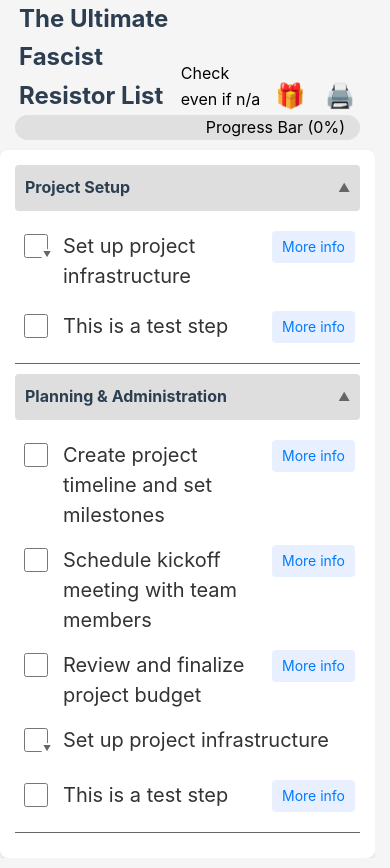
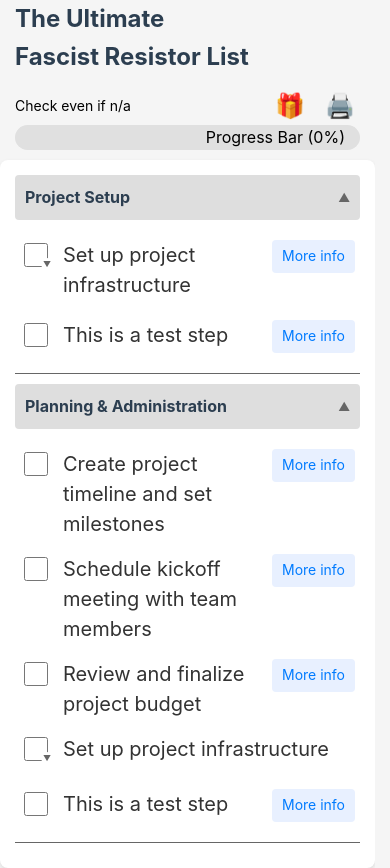
Before and after one commit to JFlo95/AF-Checklist, a plain HTML site: page index.html in a window 390 px wide. Drawn offline with Linux system fonts and the light colour scheme.

Commit message:
header-container update index.html

```diff
--- a/index.html
+++ b/index.html
@@ -27,26 +27,29 @@
 
         .header-container {
             display: flex;
-            justify-content: space-between;
-            align-items: end;
+            flex-wrap: wrap;
+            gap: 10px;
             margin: 0 15px;
         }
 
         h1 {
             color: #2c3e50;
-            margin: 0 4px;
-            text-align: left;
+            margin: 0;
             font-size: 24px;
             user-select: none;
+            width: 100%; /* Forces h1 to take full width */
         }
 
         p {
-            margin-bottom: 3px;
+            margin: 0;
+            margin-right: auto; /* Pushes buttons to the right */
+            align-self: center;
         }
 
         .button-group {
             display: flex;
-            gap: 10px;  /* Space between buttons */
+            gap: 10px;
+            align-self: center;
         }
 
         .donate-button {
@@ -288,6 +291,22 @@
                 padding: 0px;
             }
 
+            .header-container {
+                gap: 5px;
+            }
+
+            h1 {
+                margin-bottom: 5px;
+            }
+
+            p {
+                font-size: 14px; /* Optional: make text smaller on mobile */
+            }
+
+            .button-group {
+                margin-left: auto; /* Keeps buttons right-aligned */
+            }
+
             .mobile-break {
                 display: inline;
             }
@@ -304,10 +323,6 @@
                 margin-left: 15px;
             }
 
-            .button-group {
-                align-self: flex-end;
-                margin-top: -30px;
-            }
         }
 
         @media (min-width: 801px) {
```
